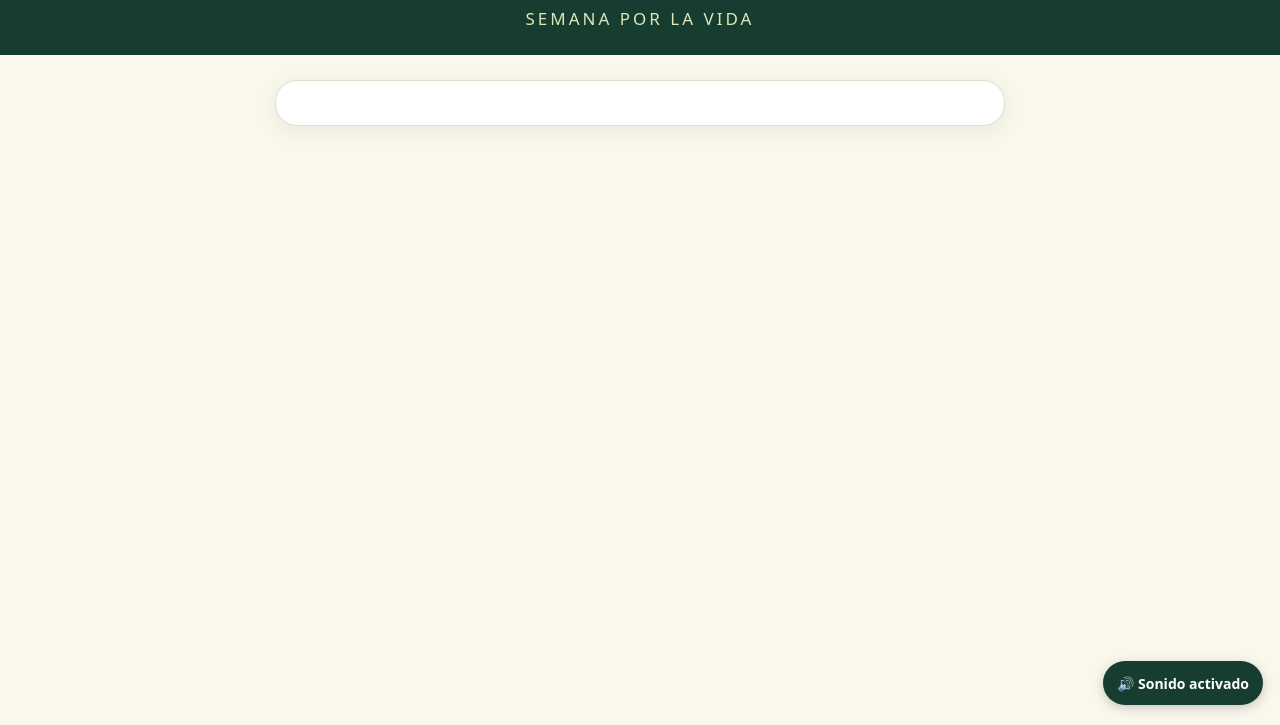
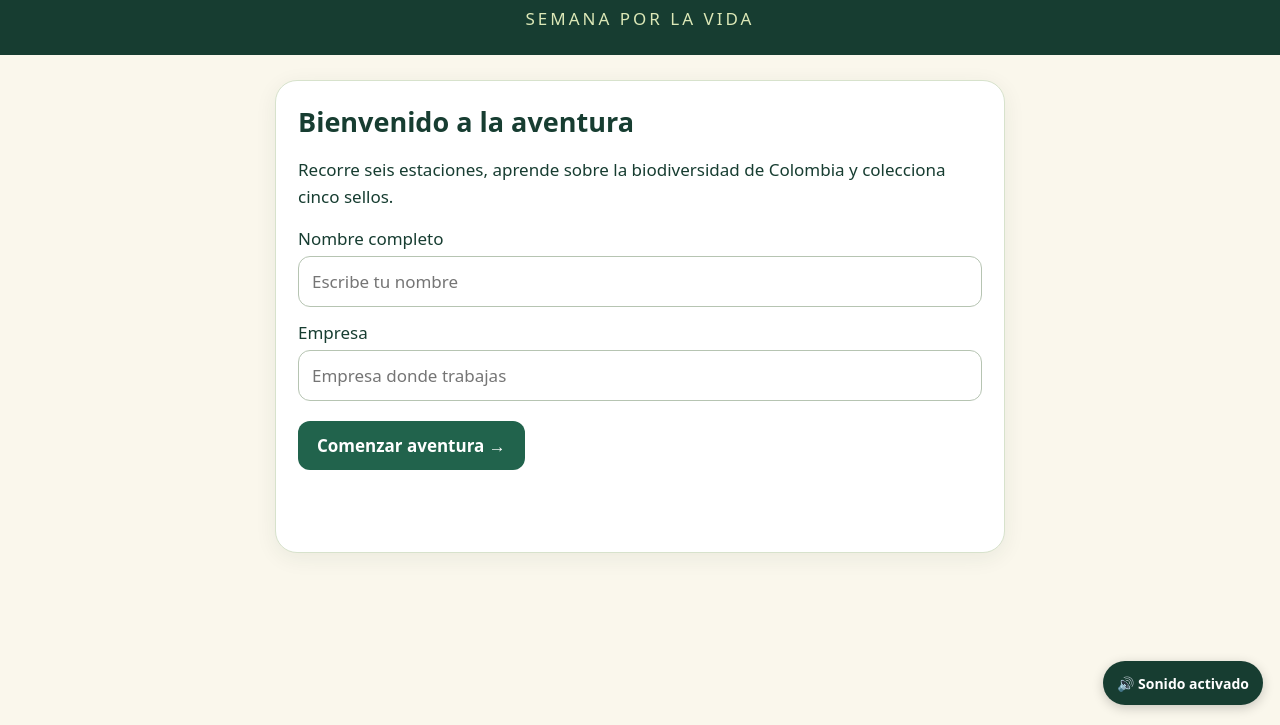
Before and after one commit to claudiaprietoh983-ai/pasaporte-biodiversidad, a plain HTML site: page index.html in a window 1280 px wide. Shown: the part 75-800 px from the top of the page. Drawn offline with Linux system fonts and the light colour scheme.

Commit message:
Add files via upload

```diff
--- a/index.html
+++ b/index.html
@@ -33,6 +33,8 @@
 @media print{.audio-control{display:none!important}}
 </style></head><body><header><h1>🌿 PASAPORTE DE LA BIODIVERSIDAD</h1><p>SEMANA POR LA VIDA</p></header><main><div id="app" class="card"></div></main><script>
 'use strict';
+
+
 const app=document.getElementById('app');let stage=0,name='',company='',date='',found=new Set(),answers={},order=[2,4,1,5,3],selectedEquip=new Set(),footAnswers={};
 const q=[['¿En cuál de estos ecosistemas colombianos son característicos los frailejones?',['Manglar','Páramo','Arrecife coralino','Bosque seco'],1],['¿Qué función cumplen los manglares en las costas colombianas?',['Aumentan la erosión','Protegen la costa del oleaje','Impiden la vida de peces','Eliminan las mareas'],1],['¿Cuál de estos animales es un mamífero?',['Rana','Garza','Manatí','Iguana'],2],['¿Qué pueden hacer los murciélagos que se alimentan de frutos?',['Dispersar semillas','Producir néctar','Formar arrecifes','Absorber agua del suelo'],0],['¿En qué región natural se encuentra el Parque Nacional Natural Serranía de Chiribiquete?',['Amazonía','Caribe','Pacífico','Insular'],0]];
 const steps=[['DETENGA LA ACTIVIDAD','Suspenda las labores en el punto del hallazgo. Mantenga la distancia y deje una vía de salida para el animal.'],['ACORDONE Y DEMARQUE','Señalice el área sin acercarse. Evite el ingreso de otras personas y espere en un lugar seguro.'],['AVISE AL AMBIENTAL DE CAMPO','Informe la ubicación y el estado aparente del animal. El ambiental contactará al equipo biótico o, en su defecto, a la Policía Ambiental o a los Bomberos.'],['ESPERE LA AYUDA','Observe desde lejos. No lo toque, capture, persiga, alimente ni traslade. No le arroje objetos ni agua.'],['REANUDE CON AUTORIZACIÓN','Continúe la actividad solo cuando el personal que atiende el caso confirme que el área es segura.']];
@@ -92,7 +94,7 @@ function playCertificateSound(){
 
 function seal(i){return `<div class="seal"><img src="${sealImages[i]}" alt="Sello de ${sealNames[i]}"></div>`}
 function success(i){playSealSound(i);show(`<h2>¡Estación superada!</h2><p>Has ganado tu sello:</p>${seal(i)}<p>Continúa tu recorrido por la biodiversidad.</p><button onclick="advance()">Siguiente estación →</button>`)}
-function render(){if(stage===0){show(`<h2>Bienvenido a la aventura</h2><p>Recorre seis estaciones, aprende sobre la biodiversidad de Colombia y colecciona cinco sellos.</p><label>Nombre completo<input id="nm" maxlength="100" autocomplete="name" placeholder="Escribe tu nombre"></label><label>Empresa<input id="co" maxlength="100" placeholder="Empresa donde trabajas"></label><p class="muted">Tus datos se registrarán al finalizar si se configura el servicio de recepción.</p><button onclick="start()">Comenzar aventura →</button><p id="status" class="error"></p>`);return}
+function render(){if(stage===0){show(`<h2>Bienvenido a la aventura</h2><p>Recorre seis estaciones, aprende sobre la biodiversidad de Colombia y colecciona cinco sellos.</p><label>Nombre completo<input id="nm" maxlength="100" autocomplete="name" placeholder="Escribe tu nombre"></label><label>Empresa<input id="co" maxlength="100" placeholder="Empresa donde trabajas"></label><button onclick="start()">Comenzar aventura →</button><p id="status" class="error"></p>`);return}
 if(stage===1){show(`<h2>Estación 1 · Encuentra las especies</h2><p>Busca y toca las tres especies escondidas en la selva.</p><div class="scene" aria-label="Bosque tropical con tres animales"><button class="target ${found.has(0)?'found':''}" style="left:20%;top:17%" onclick="findAnimal(0)" aria-label="Cebus versicolor (mono cariblanco)"></button><button class="target ${found.has(1)?'found':''}" style="left:70%;top:22%" onclick="findAnimal(1)" aria-label="Momotus subrufescens (barranquero)"></button><button class="target ${found.has(2)?'found':''}" style="left:71%;top:70%" onclick="findAnimal(2)" aria-label="Gonatodes albogularis (china)"></button></div><div class="targets">${['Cebus versicolor (mono cariblanco)','Momotus subrufescens (barranquero)','Gonatodes albogularis (china)'].map((n,i)=>`<span class="pill ${found.has(i)?'done':''}">${found.has(i)?'✓ ':''}${n}</span>`).join('')}</div><p id="status">Encontradas: ${found.size} de 3</p>`);return}
 if(stage===2){show(`<h2>Estación 2 · Trivia de biodiversidad</h2><p>Responde correctamente las cinco preguntas para obtener el sello de orquídea.</p>${q.map((item,i)=>`<div class="question"><strong>${i+1}. ${item[0]}</strong>${item[1].map((a,j)=>`<button class="choice ${answers[i]===j?'selected':''}" onclick="pick(${i},${j})">${'ABCD'[j]}. ${a}</button>`).join('')}</div>`).join('')}<button onclick="checkQuiz()">Verificar respuestas</button><p id="status"></p>`);return}
 if(stage===3){show(`<h2>Estación 3 · ¿De quién es la huella?</h2><p>Selecciona la especie correspondiente a cada huella. Compara los rasgos de cada huella y selecciona la especie. Las imágenes son recreaciones realistas de rastros en barro para el juego, no fotografías de huellas verificadas en campo.</p><div class="footprints">${[0,1,2].map(i=>`<div class="foot">${`<img src="${footprintImages[i]}" alt="Huella ${"ABC"[i]}" loading="eager">`}<b>Huella ${'ABC'[i]}</b><select aria-label="Identificar huella ${i+1}" onchange="footAnswers[${i}]=this.value" style="width:100%;padding:8px"><option value="">Selecciona</option>${['Panthera onca (jaguar)','Cerdocyon thous (zorro perruno)','Cebus sp. (mono cariblanco)'].map((x,j)=>`<option value="${j}" ${footAnswers[i]==j?'selected':''}>${x}</option>`).join('')}</select></div>`).join('')}</div><button onclick="checkFoot()">Verificar huellas</button><p id="status"></p>`);return}
@@ -109,6 +111,7 @@ function checkOrder(){if(order.every((x,i)=>x===i+1))success(3);else notice('El
 function toggleEquip(i){selectedEquip.has(i)?selectedEquip.delete(i):selectedEquip.add(i);render()}
 function checkEquip(){if(selectedEquip.size===4&&[1,2,3,4].every(i=>selectedEquip.has(i)))success(4);else notice('Selecciona exactamente los cuatro equipos adecuados.')}
 function downloadCSV(){let row=['Nombre','Empresa','Fecha','Estado','Sellos'].map(x=>'"'+x+'"').join(',')+'\r\n'+[name,company,date,'Certificado',sealNames.join('; ')].map(x=>'"'+x.replaceAll('"','""')+'"').join(',');let a=document.createElement('a');a.href=URL.createObjectURL(new Blob(['\ufeff'+row],{type:'text/csv;charset=utf-8'}));a.download='certificado_'+name.replace(/[^a-z0-9]/gi,'_')+'.csv';a.click();setTimeout(()=>URL.revokeObjectURL(a.href),1000)}
+render();
 </script>
 <button type="button" class="audio-control no-print" id="audioToggle"
  onclick="toggleSound()" aria-label="Activar o desactivar sonidos"
```
